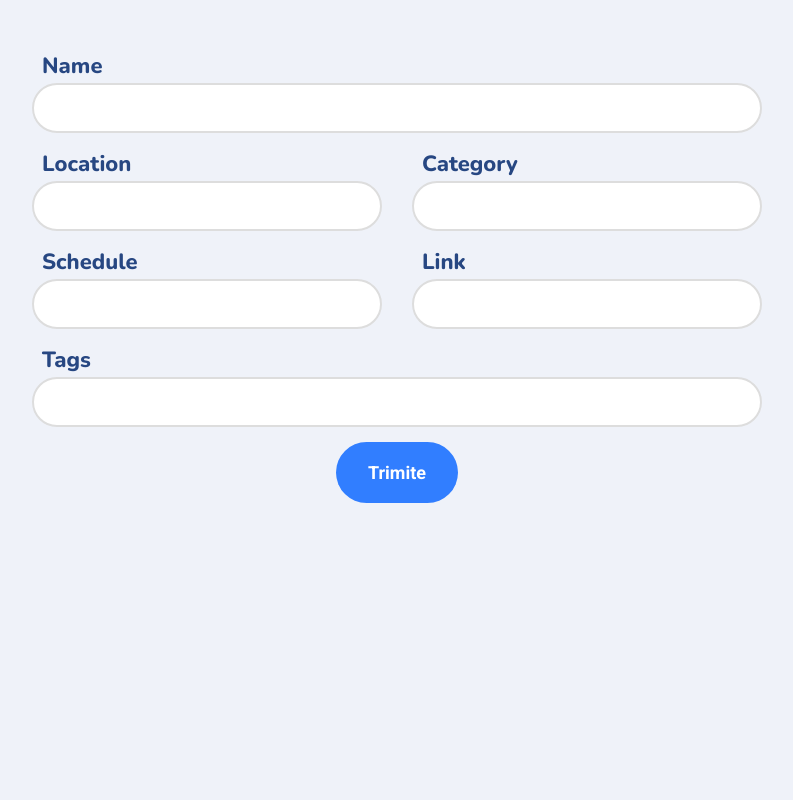
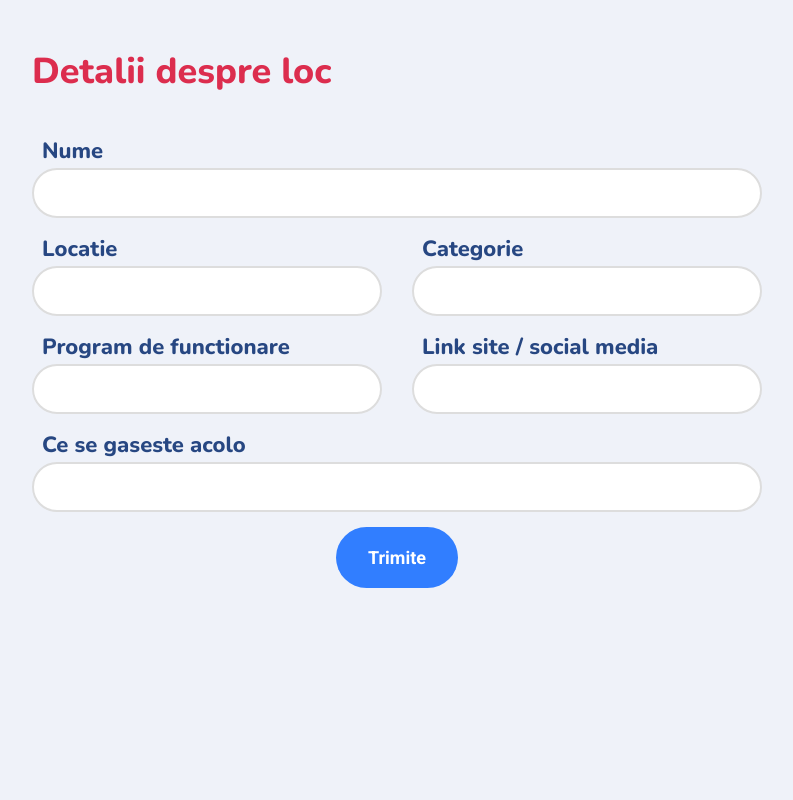
Before and after one commit to GrozescuRares/undemergcuurgenta, a Django app: template app/templates/app/serviceunit_form.html in a window 1280 px wide. Shown: the whole page, without its empty margins (243-1036 px from the left). Run offline with Django 3.2, Linux system fonts and the light colour scheme; the template is opened without the code that fills it, so the values that code supplies are empty, except form fields; tables that the repository leaves empty hold one stand-in row (values such as "Sample post"); form fields are guessed from the names that the template uses; some libraries are stand-ins or nearby versions.

Commit message:
Fixed some issues.

```diff
--- a/app/constants.py
+++ b/app/constants.py
@@ -336,3 +336,5 @@ CATEGORIES = (
     'Cabinet veterinar',
     'Biserica',
 )
+
+THANK_YOU_MESSAGE = 'Multumim pentru sugestie! Vom analiza {0} din {1} cat de repede posibil.'
--- a/app/filters.py
+++ b/app/filters.py
@@ -10,8 +10,3 @@ class ServiceUnitFilter(FilterSet):
             'category': ['exact'],
             'location': ['exact'],
         }
-
-    def __init__(self, *args, **kwargs):
-        super(ServiceUnitFilter, self).__init__(*args, **kwargs)
-        self.filters['category'].label = "Categorie"
-        self.filters['location'].label = "Locatie"
--- a/app/static/app/main.js
+++ b/app/static/app/main.js
@@ -7,10 +7,9 @@ $( document ).ready(function() {
     $("#id_location").val($("#target option:first").val());
   });
 
-  var btn = $('#backToTop');
+  let btn = $('#backToTop');
 
   $(window).scroll(function() {
-    console.log('in');
     if ($(window).scrollTop() > 300) {
       btn.addClass('show');
     } else {
@@ -18,14 +17,11 @@ $( document ).ready(function() {
     }
   });
 
-  btn.on('click', function(e) {
-    e.preventDefault();
+  btn.on('click', function(event) {
+    event.preventDefault();
+
     $('html, body').animate({scrollTop:0}, '300');
   });
-
-
-
-
 });
 
 $(window).on('load',function(){
--- a/app/templates/app/serviceunit_form.html
+++ b/app/templates/app/serviceunit_form.html
@@ -5,13 +5,16 @@
 <section class="withBackgroundColor contact-form">
     <div class="container">
         <div class="row">
+
             <div class="col-md-10 offset-md-1 col-lg-8 offset-lg-2">
                 {% language 'ro-ro' %}
                 <form method="post" class="needs-validation">
+                        <h1 class="heading font-1xl font-bold withSecondaryColor mb-4">Detalii despre loc</h1>
+                    <br>
                     {% csrf_token %}
                     <div class="form-group">
                         <label class="font-lg font-primary withPrimaryColor font-bold mb-0 pl-3">
-                            {{ form.name.label }}
+                            Nume
                         </label>
                         {{ form.name }}
                         <div class="invalid-feedback pl-3">
@@ -22,7 +25,7 @@
                         <div class="col-md-6">
                             <div class="form-group">
                                 <label class="font-lg font-primary withPrimaryColor font-bold mb-0 pl-3">
-                                    {{ form.location.label }}
+                                    Locatie
                                 </label>
                                 {{ form.location }}
                                 <div class="invalid-feedback pl-3">
@@ -33,7 +36,7 @@
                         <div class="col-md-6">
                             <div class="form-group">
                                 <label class="font-lg font-primary withPrimaryColor font-bold mb-0 pl-3">
-                                    {{ form.category.label }}
+                                    Categorie
                                 </label>
                                 {{ form.category }}
                                 <div class="invalid-feedback pl-3">
@@ -46,7 +49,7 @@
                         <div class="col-md-6">
                             <div class="form-group">
                                 <label class="font-lg font-primary withPrimaryColor font-bold mb-0 pl-3">
-                                    {{ form.schedule.label }}
+                                    Program de functionare
                                 </label>
                                 {{ form.schedule }}
                                 <div class="invalid-feedback pl-3">
@@ -57,7 +60,7 @@
                         <div class="col-md-6">
                             <div class="form-group">
                                 <label class="font-lg font-primary withPrimaryColor font-bold mb-0 pl-3">
-                                    {{ form.link.label }}
+                                    Link site / social media
                                 </label>
                                 {{ form.link }}
                                 <div class="invalid-feedback pl-3">
@@ -68,11 +71,11 @@
                     </div>
                     <div class="form-group">
                         <label class="font-lg font-primary withPrimaryColor font-bold mb-0 pl-3">
-                            {{ form.tags.label }}
+                            Ce se gaseste acolo
                         </label>
                         {{ form.tags }}
                         <div class="invalid-feedback pl-3">
-                            {{ form.tags.errors }}
+                            <p>{{ form.tags.errors }}</p>
                         </div>
                     </div>
                     <input type="submit" class="btn btn-primary mx-auto d-block" value="Trimite">
--- a/app/views.py
+++ b/app/views.py
@@ -3,6 +3,7 @@ from django.urls import reverse
 from django.views.generic import CreateView
 from django_filters.views import FilterView
 
+from app.constants import THANK_YOU_MESSAGE
 from app.filters import ServiceUnitFilter
 from app.models import ServiceUnit
 
@@ -25,6 +26,6 @@ class ServiceUnitCreateView(CreateView):
         return reverse('service-units')
 
     def form_valid(self, form):
-        messages.success(self.request, f'Multumim pentru sugestie! O vom analiza cat de repede posibil.')
+        messages.success(self.request, THANK_YOU_MESSAGE.format(form.cleaned_data['name'], form.cleaned_data['location'].name))
 
         return super().form_valid(form)
```
Also changed, not shown: app/models.py (+5 -5 lines), app/migrations/0002_auto_20200412_0631.py (deleted), app/migrations/0002_auto_20200413_0604.py (added), app/templates/app/base.html (indentation only).
